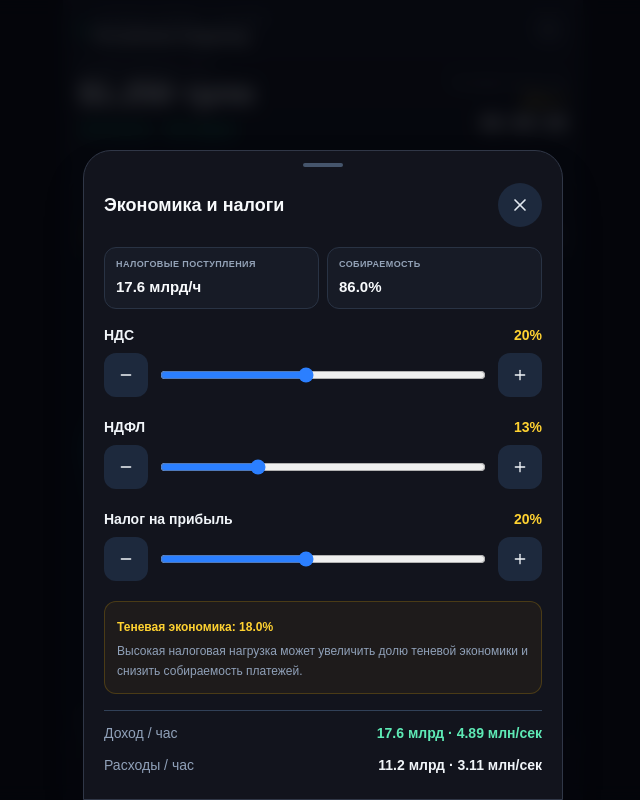
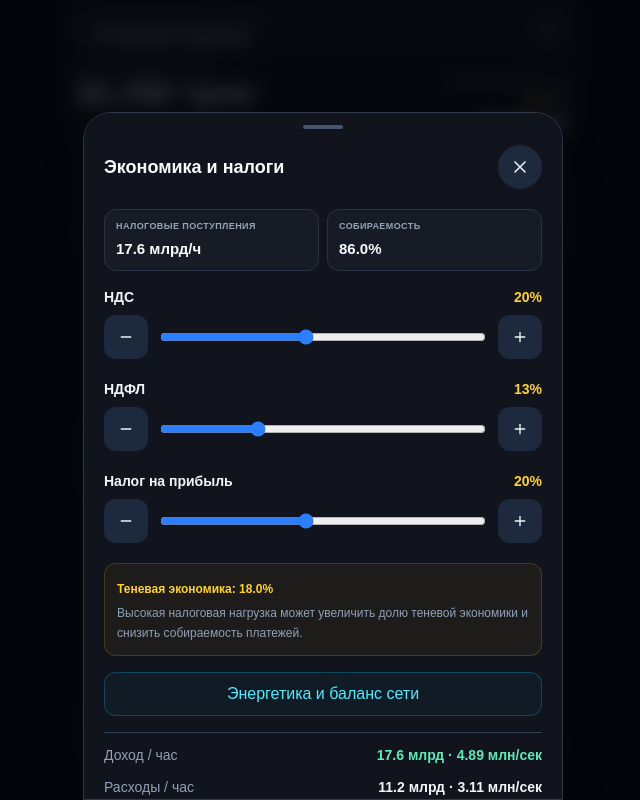
Before and after one commit to sinicadanil47/nation, a Next.js app: page / in a window 1280 px wide. Both pictures are taken after a click on the button "Экономика". Shown: the whole page, without its empty margins (317-957 px from the left). Built offline with nearby package versions, Linux system fonts and the light colour scheme.

Commit message:
Add direct energy management entry to economy panel

```diff
--- a/components/Drawers/EconomyDrawer.tsx
+++ b/components/Drawers/EconomyDrawer.tsx
@@ -8,6 +8,7 @@ interface Props {
   game: GameState;
   onClose: () => void;
   onTaxChange: (key: TaxKey, value: number) => void;
+  onOpenEnergy: () => void;
 }
 
 const rows: { key: TaxKey; label: string }[] = [
@@ -16,7 +17,7 @@ const rows: { key: TaxKey; label: string }[] = [
   { key: "profit", label: "Налог на прибыль" },
 ];
 
-export default function EconomyDrawer({ game, onClose, onTaxChange }: Props) {
+export default function EconomyDrawer({ game, onClose, onTaxChange, onOpenEnergy }: Props) {
   return (
     <BottomSheet title="Экономика и налоги" onClose={onClose}>
       <div className="mb-4 grid grid-cols-2 gap-2">
@@ -73,6 +74,7 @@ export default function EconomyDrawer({ game, onClose, onTaxChange }: Props) {
           снизить собираемость платежей.
         </p>
       </div>
+      <button type="button" onClick={onOpenEnergy} className="mt-4 flex min-h-11 w-full items-center justify-center gap-2 rounded-xl border border-cyan-500/30 bg-cyan-500/5 text-xs font-bold text-cyan-300">Энергетика и баланс сети</button>
       <div className="mt-4 space-y-3 border-t border-slate-700 pt-3 text-sm">
         <p className="flex justify-between">
           <span className="text-slate-400">Доход / час</span>
```
